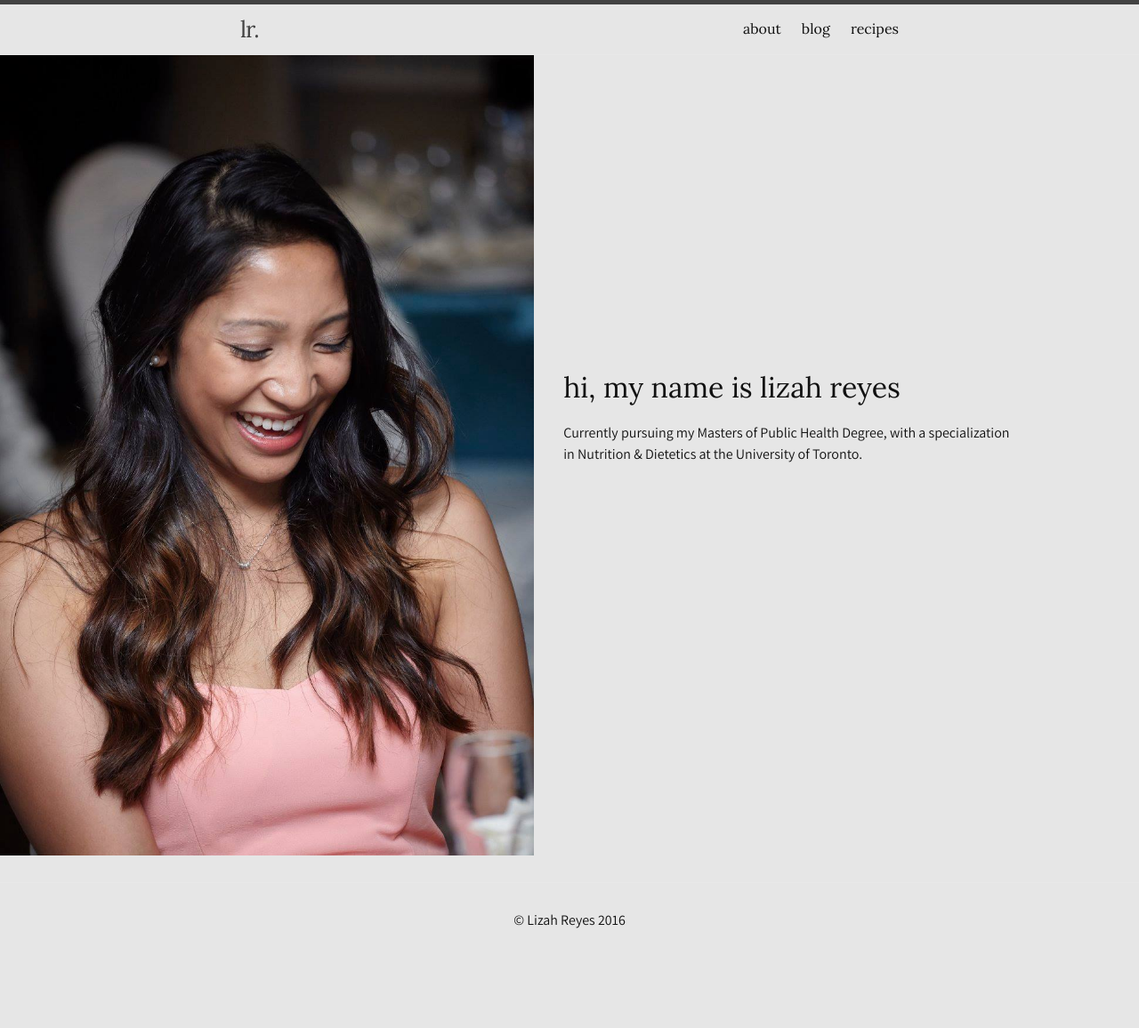
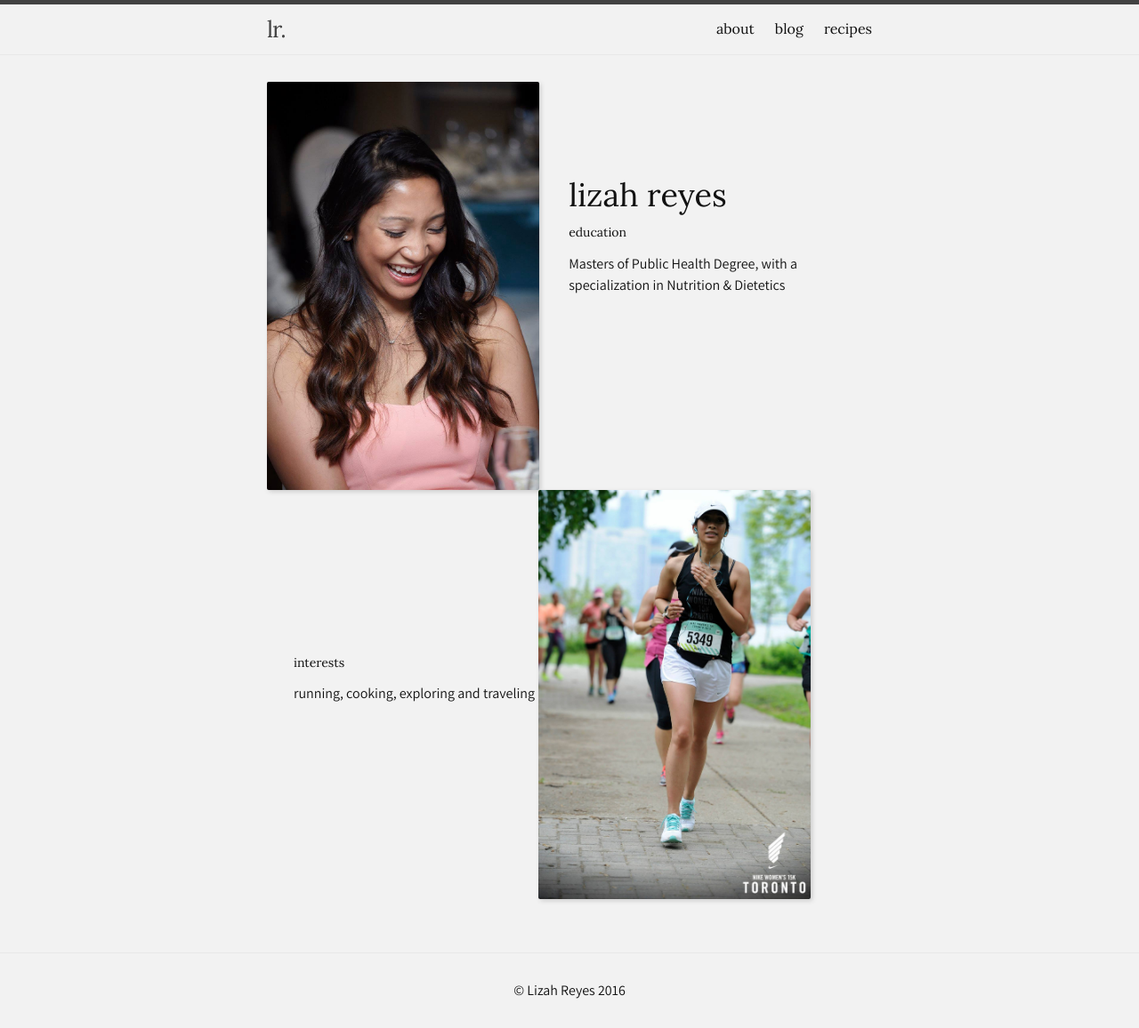
Before and after one commit to lizahreyes/lizahreyes.github.io, a Jekyll site: the page built from about/index.html, in a window 1280 px wide. Shown: the whole page at 89% size. Built offline with Jekyll 4.4.1, drawn with Linux system fonts in a browser that asks for light colours; before the commit the page ends 1077 px from its top, so only the background shows below that.

Commit message:
update colours

```diff
--- a/_includes/head.html
+++ b/_includes/head.html
@@ -6,6 +6,7 @@
   <title>{% if page.title %}{{ page.title }}{% else %}{{ site.title }}{% endif %}</title>
   <meta name="description" content="{% if page.excerpt %}{{ page.excerpt | strip_html | strip_newlines | truncate: 160 }}{% else %}{{ site.description }}{% endif %}">
 
+  <link rel="stylesheet" href="{{ "/bower_components/bootstrap/dist/css/bootstrap.css" | prepend: site.baseurl }}">
   <link rel="stylesheet" href="{{ "/css/main.css" | prepend: site.baseurl }}">
   <link rel="canonical" href="{{ page.url | replace:'index.html','' | prepend: site.baseurl | prepend: site.url }}">
   <link rel="alternate" type="application/rss+xml" title="{{ site.title }}" href="{{ "/feed.xml" | prepend: site.baseurl | prepend: site.url }}">
--- a/_sass/_about.scss
+++ b/_sass/_about.scss
@@ -10,5 +10,7 @@
 }
 
 .portrait {
-	height: 900px;
+  width: 45%;
+  box-shadow: 2px 2px 5px #cccccc;
+  border-radius: 2px;
 }
--- a/_sass/_posts.scss
+++ b/_sass/_posts.scss
@@ -1,5 +1,16 @@
+.intro {
+	p {
+		text-align: center;
+		border-radius: 2px;
+		padding: 30px;
+		box-shadow: 2px 2px 5px #E6E6E6;
+		background-color: $white;
+	}
+}
+
 .page-post {
 	box-shadow: 2px 2px 5px #E6E6E6;
+	background-color: $white;
 	border-radius: 3px;
 	padding: 20px;
 	margin-top: 20px;
--- a/about/index.html
+++ b/about/index.html
@@ -8,7 +8,13 @@
 <div class="about">
 	<img class="portrait" src="../assets/images/about/portrait.jpg"/>
 	<div>
-		<h1>hi, my name is lizah reyes</h1>
-		<p>Currently pursuing my Masters of Public Health Degree, with a specialization in Nutrition & Dietetics at the University of Toronto.</p>
+		<h1>lizah reyes</h1>
+		<h5>education</h5>
+		<p>Masters of Public Health Degree, with a specialization in Nutrition & Dietetics</p>
 	</div>
+	<div>
+		<h5>interests</h5>
+		<p>running, cooking, exploring and traveling</p>
+	</div>
+	<img class="portrait" src="../assets/images/about/run_2015.jpg"/>
 </div>
--- a/css/main.scss
+++ b/css/main.scss
@@ -16,13 +16,14 @@
 $spacing-unit:     30px;
 
 $text-color:       #111;
-$background-color: #e6e6e6;
+$background-color: #f2f2f2;
 $brand-color:      #2a7ae2;
 
 $grey-color:       #828282;
 $grey-color-light: lighten($grey-color, 40%);
 $grey-color-dark:  darken($grey-color, 25%);
 $black:						 #000000;
+$white: 					 #FFFFFF;
 
 // Width of the content area
 $content-width:    800px;
--- a/recipes/index.html
+++ b/recipes/index.html
@@ -4,6 +4,10 @@
 permalink: /recipes/
 weight: 3
 ---
+
+<div class="intro">
+	<p>These recipes are near-and-dear to my heart because they are the ones (of many recipes) that Diane approves of!  It’s hard to make good-tasting food with so many dietary restrictions so when Diane likes something I make - it means a lot to me.  If you or someone you know has similar allergies, I hope you find these recipes helpful and enjoy them as well! </p>
+</div>
 
 <ul>
 {% for post in site.posts %}
```
Also changed, not shown: other parts of about/index.html (+1 -1 lines), assets/images/about/run_2015.jpg (added), 4 other files.
